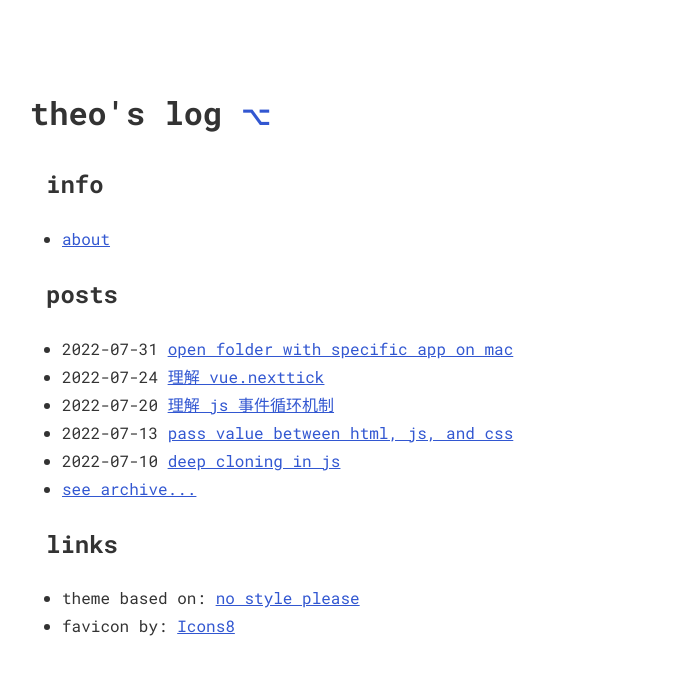
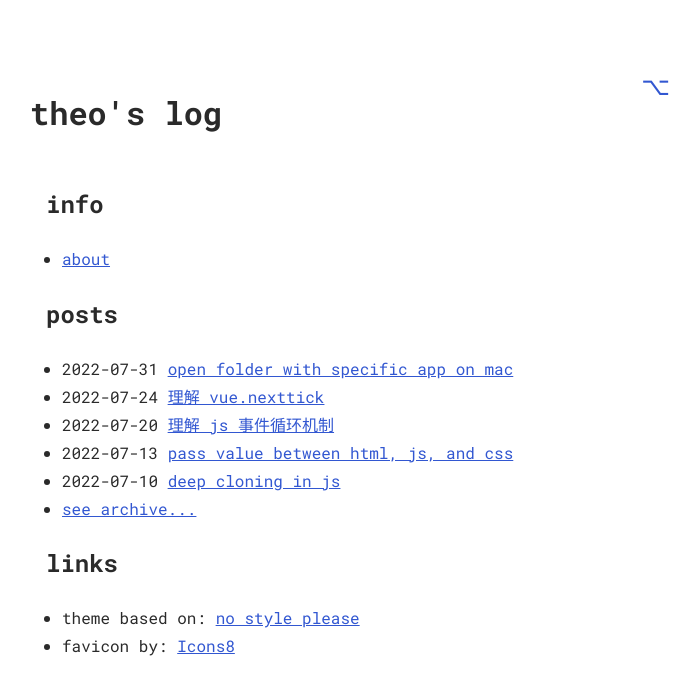
Before and after one commit to toonoisy/toonoisy.github.io, a Jekyll site: the page built from index.md, in a window 1280 px wide. Shown: the top 695 px of the page, without its empty margins (290-990 px from the left). Built offline with Jekyll 4.4.1, drawn with Linux system fonts in a browser that asks for light colours; a style sheet for code colours, icons or effects is not loaded.

Commit message:
layout refinement

```diff
--- a/_layouts/home.html
+++ b/_layouts/home.html
@@ -2,11 +2,10 @@
 layout: default
 ---
 <header>
-  <h1>
-    {{ site.title }}
-    <span>{%-include toggler.html-%}</span>
-    <!-- <a href="javascript:;" class="toggler"" onclick="toggleTheme()">⌥</a> -->
-  </h1>
+  <div class="func">
+    <h1>{{ site.title }}</h1>
+    <div>{%-include toggler.html-%}</div>
+  </div>
   {%-if site.theme_config.show_description-%}
     <p>{{ site.description }}</p>
   {%-endif-%}
@@ -15,5 +14,3 @@ layout: default
 {%-include menu_item.html collection=site.data.menu.entries-%}
 
 {{ content }}
-
-<!-- <script type="text/javascript" src="../assets/js/theme_switch.js" /></script> -->
--- a/_sass/no-style-please.scss
+++ b/_sass/no-style-please.scss
@@ -1,7 +1,7 @@
 :root {
   --bodyBackground: initial;
   --darkBodyBackground: #191919;
-  --fontColor: #333;
+  --fontColor: #2a2a2a;
   --codeBackground: #f1efee;
   --codeColor: #68615e;
   --borderColor: #ddd;
@@ -103,7 +103,7 @@ blockquote {
   font-style: italic;
   border-left: 0.3rem solid var(--borderColor);
   padding-left: 1rem;
-  margin-left: 0;
+  margin: 0;
   color: var(--codeColor);
 
   p { margin: 0; }
```
Also changed, not shown: _posts/2022-06-11-macos-v2ray-setup.md (+1 -1 lines).
